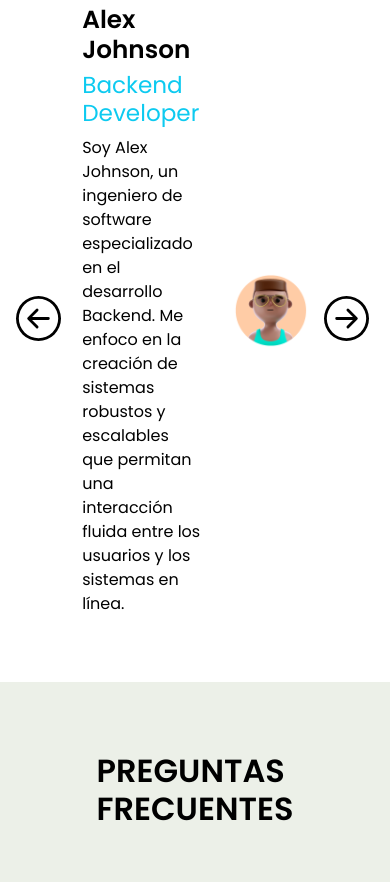
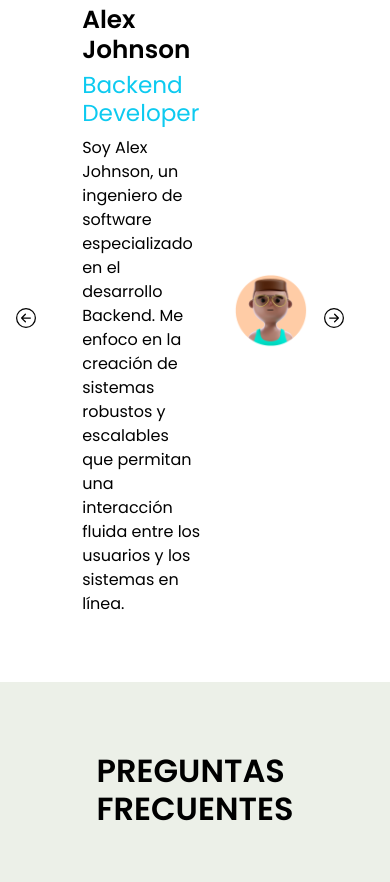
Before and after one commit to vals999/Ecoapp, a plain HTML site: page index.html in a window 390 px wide. Shown: the part 2568-3450 px from the top of the page. Drawn offline with nearby package versions, Linux system fonts and the light colour scheme; no server answers.

Commit message:
modificacion vista personal

```diff
--- a/CSS/estilos.css
+++ b/CSS/estilos.css
@@ -221,6 +221,10 @@
         height: 75px;
     }
 
+    .arrow-personal{
+        width: 40%;
+    }
+
 
 
 }
```
